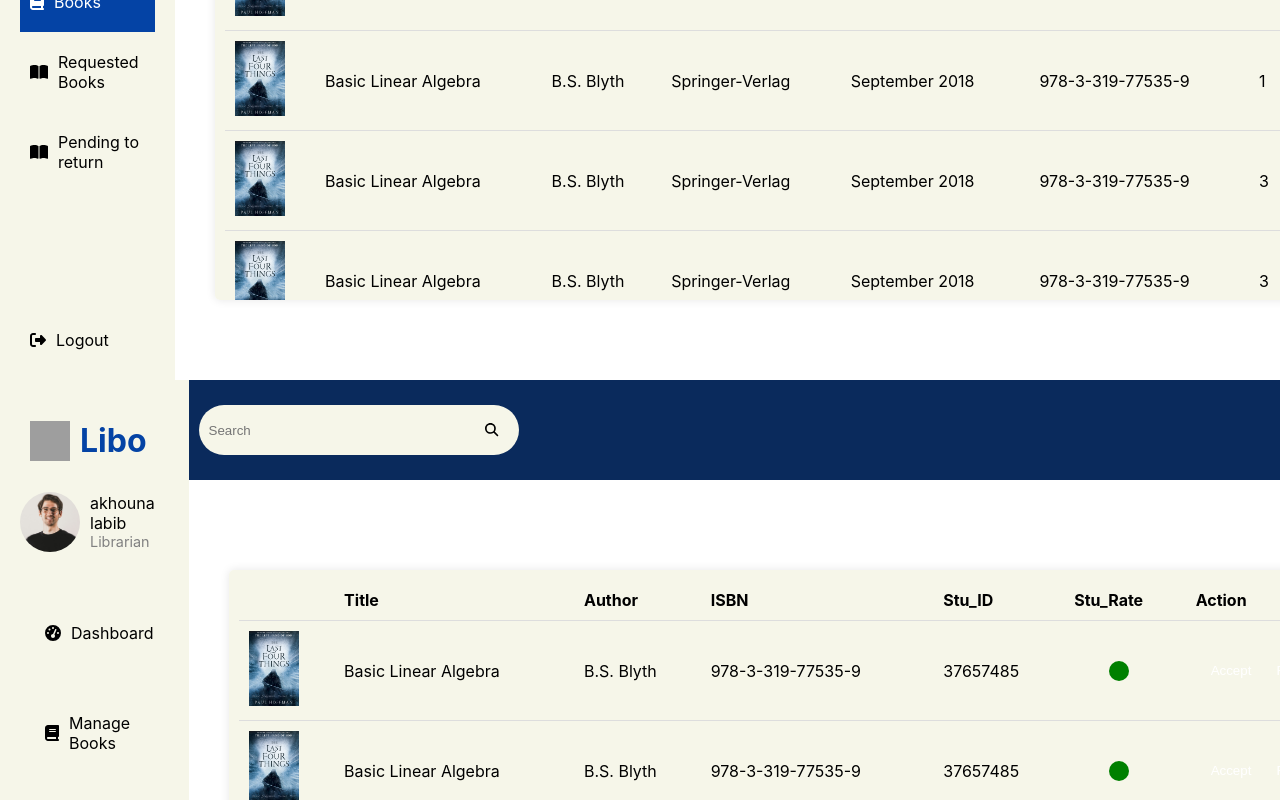
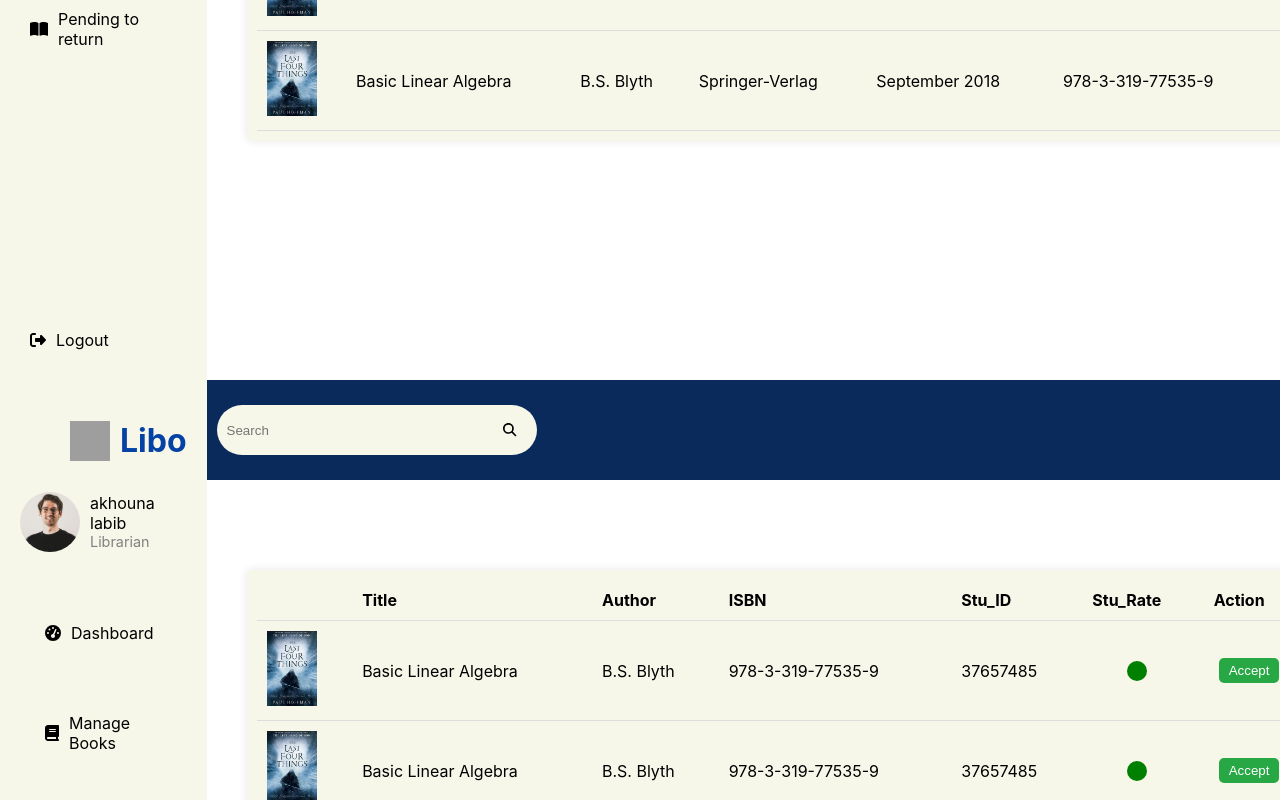
Before and after one commit to Benshekniel/RAD_LIBO, a React (Create React App) app: page /manage-requests in a window 1280 px wide. Shown: the part 460-1260 px from the top of the page. Built offline with nearby package versions, Linux system fonts and the light colour scheme; grey boxes are pictures that could not be loaded.

Commit message:
avilable books added

```diff
--- a/src/User/AvilableBooks.css
+++ b/src/User/AvilableBooks.css
@@ -1,61 +1,3 @@
-/* Modal Styles */
-.add-book-modal {
-  position: fixed;
-  top: 0;
-  left: 0;
-  width: 100%;
-  height: 100%;
-  background-color: rgba(0, 0, 0, 0.5);
-  display: flex;
-  justify-content: center;
-  align-items: center;
-  z-index: 1000;
-}
-
-.add-book-form {
-  background-color: #f6f6e9;
-  padding: 20px;
-  border-radius: 10px;
-  box-shadow: 0px 0px 15px rgba(0, 0, 0, 0.3);
-  width: 400px;
-  max-width: 90%;
-  position: relative;
-}
-
-.add-book-form h2 {
-  margin-bottom: 20px;
-  text-align: center;
-}
-
-.add-book-form input {
-  width: calc(100% - 20px);
-  padding: 10px;
-  margin-bottom: 10px;
-  border: 1px solid #ddd;
-  border-radius: 5px;
-}
-
-.add-new-book-button {
-  margin-left: 60px;
-  width: 70%;
-  padding: 10px;
-  background-color: #ffdd44;
-  color: #000;
-  border: none;
-  border-radius: 5px;
-  cursor: pointer;
-}
-
-.close-button {
-  background: none;
-  border: none;
-  font-size: 24px;
-  position: absolute;
-  top: 10px;
-  right: 10px;
-  cursor: pointer;
-}
-
 /* Table and Container Styles */
 .books-container {
   display: flex;
@@ -66,18 +8,6 @@
   padding: 20px;
   margin: 20px;
   position: relative;
-}
-
-.add-book-button {
-  position: absolute;
-  top: 0;
-  right: 0;
-  background-color: #ffdd44;
-  color: #000;
-  border: none;
-  padding: 10px 20px;
-  border-radius: 5px;
-  cursor: pointer;
 }
 
 .table-container-mb {
@@ -116,17 +46,74 @@
   object-fit: cover;
 }
 
-.action-button {
-  border: none;
-  background: none;
-  cursor: pointer;
-  margin-left: 5px;
+.popup-overlay {
+  position: fixed;
+  top: 0;
+  left: 0;
+  width: 100%;
+  height: 100%;
+  background: rgba(0, 0, 0, 0.5);
+  display: flex;
+  justify-content: center;
+  align-items: center;
 }
 
-.edit-button {
-  color: #0443a5;
+.popup-content {
+  position: relative;
+  background-color: #f6f6e9;
+  padding: 20px;
+  border-radius: 10px;
+  box-shadow: 0px 0px 20px rgba(0, 0, 0, 0.1);
+  max-width: 600px;
+  margin: auto;
 }
 
-.delete-button {
-  color: #d9534f;
+.popup-body {
+  display: flex;
+  align-items: flex-start;
 }
+
+.popup-book-image {
+  width: 100px;
+  height: 150px;
+  margin-right: 20px;
+  object-fit: cover;
+  border-radius: 5px;
+}
+
+.popup-details {
+  flex-grow: 1;
+}
+
+.close-button {
+  background: none;
+  border: none;
+  font-size: 20px;
+  font-weight: bold;
+  position: absolute;
+  top: 10px;
+  right: 10px;
+  cursor: pointer;
+}
+
+.close-button:hover {
+  color: #ff0000;
+}
+
+.borrow-button {
+  background-color: #ffdd44;
+  border: none;
+  padding: 10px 20px;
+  font-size: 16px;
+  font-weight: bold;
+  border-radius: 5px;
+  cursor: pointer;
+}
+
+.borrow-button:hover {
+  background-color: #ffc107;
+}
+
+.button {
+  margin-top: 190px;
+}
--- a/src/User/AvilableBooks.js
+++ b/src/User/AvilableBooks.js
@@ -1,15 +1,14 @@
 import React, { useState } from "react";
 import "./AvilableBooks.css";
-import { FontAwesomeIcon } from "@fortawesome/react-fontawesome";
-import { faEdit, faTrashAlt } from "@fortawesome/free-solid-svg-icons";
 import SearchBar from "./SearchBar";
 import Sidebar from "./SideBar";
 import Cover from "./Images/Cover.jpg";
 
 const ManageBooks = () => {
+  const [selectedBook, setSelectedBook] = useState(null);
+  const [isPopupOpen, setIsPopupOpen] = useState(false);
 
   const books = [
-    // your existing books array
     {
       id: 1,
       title: "Basic Linear Algebra",
@@ -18,50 +17,39 @@
       publicationDate: "September 2018",
       isbn: "978-3-319-77535-9",
       quantity: 3,
-      image: Cover, // Replace with your image path
+      image: Cover,
     },
     {
-      id: 1,
+      id: 2,
       title: "Basic Linear Algebra",
       author: "B.S. Blyth",
       publisher: "Springer-Verlag",
       publicationDate: "September 2018",
       isbn: "978-3-319-77535-9",
       quantity: 4,
-      image: Cover, // Replace with your image path
+      image: Cover,
     },
     {
-      id: 1,
+      id: 3,
       title: "Basic Linear Algebra",
       author: "B.S. Blyth",
       publisher: "Springer-Verlag",
       publicationDate: "September 2018",
       isbn: "978-3-319-77535-9",
       quantity: 1,
-      image: Cover, // Replace with your image path
+      image: Cover,
     },
-    {
-      id: 1,
-      title: "Basic Linear Algebra",
-      author: "B.S. Blyth",
-      publisher: "Springer-Verlag",
-      publicationDate: "September 2018",
-      isbn: "978-3-319-77535-9",
-      quantity: 3,
-      image: Cover, // Replace with your image path
-    },
-    {
-      id: 1,
-      title: "Basic Linear Algebra",
-      author: "B.S. Blyth",
-      publisher: "Springer-Verlag",
-      publicationDate: "September 2018",
-      isbn: "978-3-319-77535-9",
-      quantity: 3,
-      image: Cover, // Replace with your image path
-    },
+  ];
 
-  ];
+  const handleRowClick = (book) => {
+    setSelectedBook(book);
+    setIsPopupOpen(true);
+  };
+
+  const closePopup = () => {
+    setIsPopupOpen(false);
+    setSelectedBook(null);
+  };
 
   return (
     <div className="books-container">
@@ -79,12 +67,12 @@
                   <th>Publisher</th>
                   <th>Publication date</th>
                   <th>ISBN</th>
-                  <th>Avilability</th>
+                  <th>Availability</th>
                 </tr>
               </thead>
               <tbody>
                 {books.map((book) => (
-                  <tr key={book.id}>
+                  <tr key={book.id} onClick={() => handleRowClick(book)}>
                     <td>
                       <img
                         src={book.image}
@@ -103,6 +91,31 @@
               </tbody>
             </table>
           </div>
+          {isPopupOpen && selectedBook && (
+            <div className="popup-overlay" onClick={closePopup}>
+              <div className="popup-content" onClick={(e) => e.stopPropagation()}>
+                <button className="close-button" onClick={closePopup}>
+                  &times;
+                </button>
+                <div className="popup-body">
+                  <img
+                    src={selectedBook.image}
+                    alt={selectedBook.title}
+                    className="popup-book-image"
+                  />
+                  <div className="popup-details">
+                    <strong>Title:</strong> {selectedBook.title}<br />
+                    <strong>Author:</strong> {selectedBook.author}<br />
+                    <strong>Publisher:</strong> {selectedBook.publisher}<br />
+                    <strong>ISBN:</strong> {selectedBook.isbn}<br />
+                    <strong>Edition:</strong> {selectedBook.edition || "N/A"}<br />
+                    <strong>Publication date:</strong> {selectedBook.publicationDate}<br />
+                  </div>
+                  <div className="button"><button className="borrow-button">Borrow</button></div>
+                </div>
+              </div>
+            </div>
+          )}
         </div>
       </div>
     </div>
--- a/src/User/SideBar.css
+++ b/src/User/SideBar.css
@@ -11,8 +11,9 @@
  .sidebar-logo {
    display: flex;
    align-items: center;
-   margin-left: 10px;
+   margin-left: 50px;
    margin-bottom: 10px;
+   padding: 0%;
  }
 
  .sidebar-logo img {
@@ -32,6 +33,8 @@
  }
 
  .user-avatar {
+  padding: 0%;
+  margin-top: 0px;
    width: 60px;
    height: 60px;
    border-radius: 50%;
@@ -53,6 +56,7 @@
  }
 
  .sidebar-menu ul {
+   margin-bottom: 200px;
    list-style: none;
    padding: 0;
  }
```
